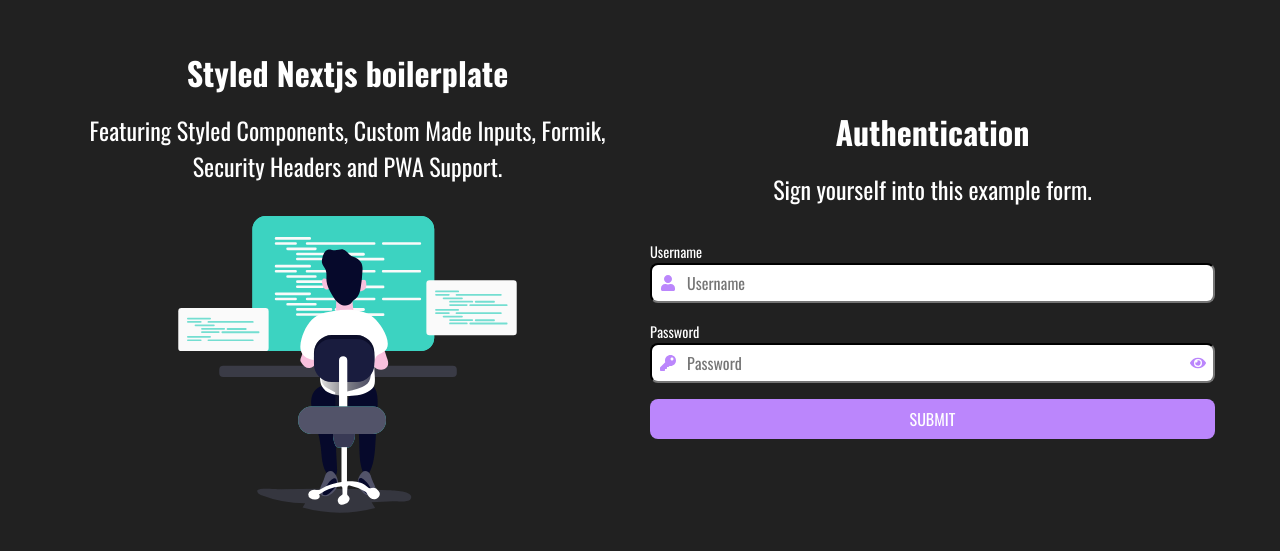
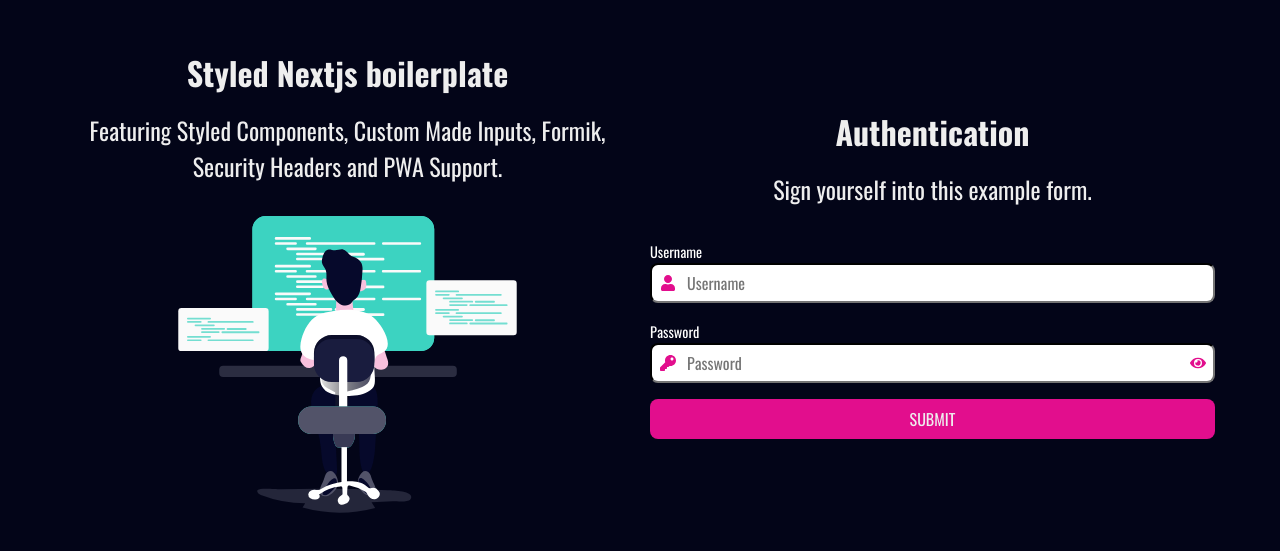
Before and after one commit to Mazurco066/styled-nextjs-boilerplate, a Next.js app: page / in a window 1280 px wide. Shown: the part 119-670 px from the top of the page. Built offline with nearby package versions, Linux system fonts and the light colour scheme.

Commit message:
feat(css): added root variables

```diff
--- a/src/components/Button/styles.js
+++ b/src/components/Button/styles.js
@@ -9,8 +9,8 @@
   text-transform: uppercase;
   outline: none;
   border: none;
-  background-color: ${props => props.theme.colors[props.status]};
-  color: #ffffff;
+  background-color: ${props => `var(--${props.status})`};
+  color: var(--white);
   margin-bottom: 1rem;
   &:hover {
     cursor: ${props => props.disabled ? 'not-allowed' : 'pointer'};
--- a/src/components/Input/styles.js
+++ b/src/components/Input/styles.js
@@ -29,7 +29,7 @@
   top: 0;
   bottom: 0;
   font-size: 1rem;
-  color: ${props => props.theme.colors.primary};
+  color: var(--primary);
   transition: all 0.3s;
   cursor: pointer;
 `
@@ -44,7 +44,7 @@
   top: 0;
   bottom: 0;
   font-size: 1rem;
-  color: ${props => props.theme.colors.primary};
+  color: var(--primary);
   transition: all 0.3s;
   cursor: pointer;
 `
--- a/src/pages/_app.js
+++ b/src/pages/_app.js
@@ -4,8 +4,7 @@
 import { ToastContainer } from 'react-toastify'
 
 // App styles
-import { ThemeProvider } from 'styled-components'
-import GlobalStyles, { theme } from 'styles/global'
+import GlobalStyles from 'styles/global'
 import 'react-toastify/dist/ReactToastify.css'
 
 // App Function
@@ -21,12 +20,8 @@
         <meta name="description" content="Nextjs styled boilerplate" />
       </Head>
       <GlobalStyles />
-      <ThemeProvider theme={theme}>
-        <main id="layout">
-          <Component {...pageProps} />
-          <ToastContainer position="bottom-right"/>
-        </main>
-      </ThemeProvider>
+      <Component {...pageProps} />
+      <ToastContainer position="bottom-right"/>
     </>
   )
 }
--- a/src/styles/global.js
+++ b/src/styles/global.js
@@ -1,94 +1,40 @@
 // Dependencies
 import styled, { createGlobalStyle } from 'styled-components'
 
-// Theme colors
-export const theme = {
-  id: 'T_Def',
-  name: 'default',
-  colors: {
-    primary: '#bb86fc',
-    secondary: '#03dac5',
-  }
-}
-
 // Styles
 const GlobalStyles = createGlobalStyle`
-  // Page parent container
-  html, body, #__next, #layout {
-    height: 100%;
-    padding: 0;
-    margin: 0;
-    scroll-behavior: smooth;
+  // Theme colors
+  :root {
+    --primary: #e20e8d;
+    --secondary: #030518;
 
-    // Scrollbar custom style
-    &::-webkit-scrollbar-track {
-      box-shadow: inset 0 0 6px rgba($color: #000000, $alpha: 0.5);
-      -webkit-box-shadow: inset 0 0 6px rgba($color: #000000, $alpha: 0.5);
-      background-color: #F5F5F5;
-    }
+    --highlight: #e20e8d;
+    --background: #030518;
+    --white: #eeeeee;
 
-    &::-webkit-scrollbar {
-      width: 6px;
-      background-color: #F5F5F5;
-    }
+    --container: 100rem;
 
-    &::-webkit-scrollbar-thumb {
-      background-color: ${theme.colors.primary};
-      border: 2px solid ${theme.colors.primary};
-    }
-
-    &::selection {
-      color: #212121;
-      z-index: 2;
-    }
+    --small: 1.5rem;
+    --medium: 3rem;
+    --large: 5rem;
   }
 
-  // Reset default html tags css
-  body {
-    overflow-y: auto;
-    background-color: #212121;
-  }
-
-  img {
-    width: 100%;
-    object-fit: cover;
-  }
-
-  a {
-    color: inherit;
-    text-decoration: none;
-  }
-
-  p, h1, h2, h3, h4, h5, h6 {
+  // All tags
+  * {
     margin: 0;
-    color: #ffffff;
-  }
-
-  * {
+    padding: 0;
     box-sizing: border-box;
   }
 
-  input, input:after, input:before, textarea {
-    -webkit-user-select: initial;
-    -moz-user-select: initial;
-    -ms-user-select: initial;
-    user-select: initial;
-    outline: none;
+  // Page parent container
+  html, body, #__next {
+    height: 100%;
+    background-color: var(--background);
+    color: var(--white);
+    scroll-behavior: smooth;
   }
 
-  .sc-custom-input {
-    width: 100%;
-    height: 100%;
-    border-color: #212121;
-    color: #212121;
-    border-radius: 8px;
-    font-size: 1rem;
-    &:focus {
-      border-color: ${theme.colors.primary};
-    }
-    transition: all 0.3s;
-  }
-
+  // Font config
   @font-face {
     font-family: "Oswald";
     src: url("./font/Oswald-Regular.ttf") format("opentype");
@@ -115,7 +61,9 @@
     src: url("./font/Oswald-Medium.ttf") format("opentype");
   }
 
+  // Reset default html tags css
   body {
+    overflow-y: auto;
     font-family: "Oswald";
   }
 
@@ -126,14 +74,47 @@
   h1, h2, h3, h4, h5, h6{
     font-family: "Oswald ExtraBold";
   }
+
+  img {
+    width: 100%;
+    object-fit: cover;
+  }
+
+  a {
+    text-decoration: none;
+  }
+
+  // Input styles
+  input, input:after, input:before, textarea {
+    -webkit-user-select: initial;
+    -moz-user-select: initial;
+    -ms-user-select: initial;
+    user-select: initial;
+    outline: none;
+  }
+
+  .sc-custom-input {
+    width: 100%;
+    height: 100%;
+    border-color: #212121;
+    color: #212121;
+    border-radius: 8px;
+    font-size: 1rem;
+    &:focus {
+      border-color: var(--primary);
+    }
+    transition: all 0.3s;
+  }
 `
 
+// Calc column width func
 const getColumnWidth = (span) => {
   if (!span) return
   const width = span / 12 * 100
   return `width: ${width}%`
 }
 
+// Container Styles
 export const Container = styled.div`
   width: 100%;
   max-width: 100%;
@@ -147,6 +128,7 @@
   @media (min-width: 1280px) { max-width: 1200px; }
 `;
 
+// Row Styles
 export const Row = styled.div`
   position: relative;
   width: 100%;
@@ -160,6 +142,7 @@
   }
 `
 
+// Column Styles
 export const Column = styled.div`
   position: relative;
   display: flex;
@@ -178,4 +161,5 @@
   }
 `
 
+// Exporting global styles
 export default GlobalStyles
```
Also changed, not shown: 1 other file (tests, documents, lock files or other folders).
